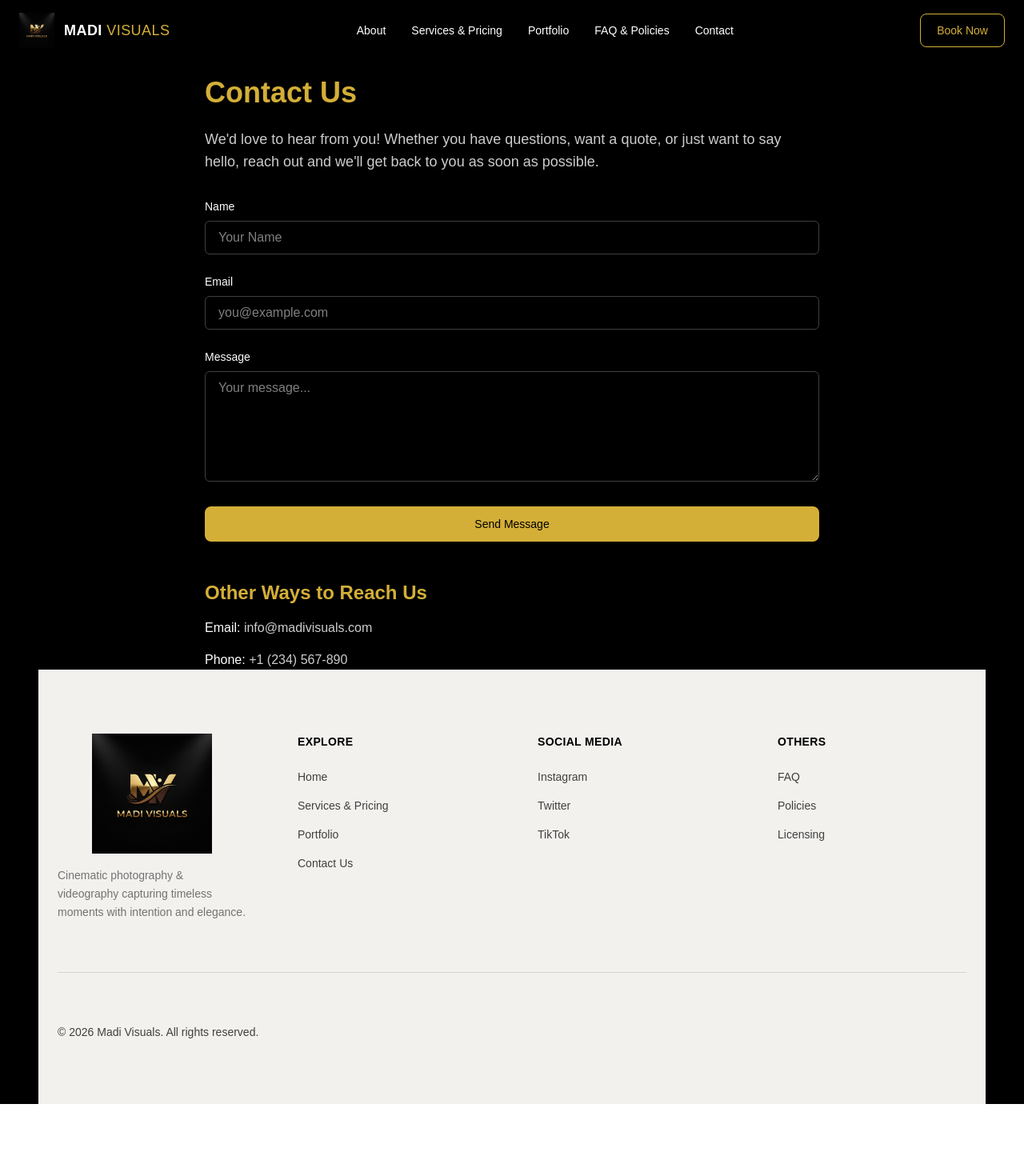
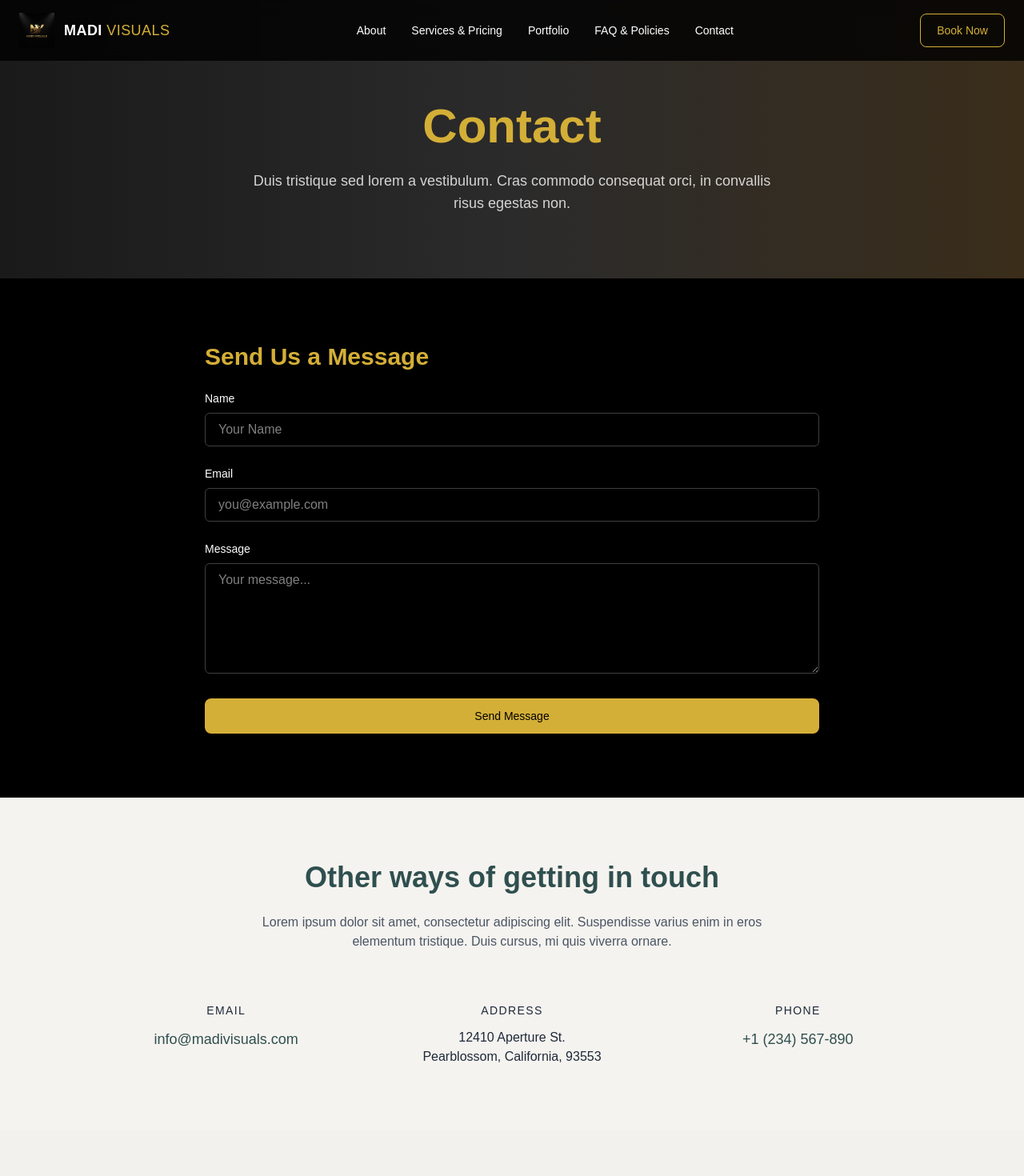
Before and after one commit to samuelomondi2/madi-visuals-2, a Next.js app in the folder frontend/: page /contact in a window 1280 px wide. Shown: the top 1470 px of the page at 80% size. Before the commit the page ends 1380 px from the top, so only its background shows below. Built offline with nearby package versions, Linux system fonts and the light colour scheme.

Commit message:
edited contact page

```diff
--- a/frontend/pages/contact.tsx
+++ b/frontend/pages/contact.tsx
@@ -1,19 +1,28 @@
-// ./app/contact/page.tsx
 import Link from "next/link";
-import Image from "next/image";
 import Footer from "./components/footer";
 import Navbar from "./components/navbar";
 
 export default function ContactPage() {
   return (
     <>
-      <Navbar/>
-      <main className="min-h-screen bg-black text-white pt-24 px-6 md:px-12">
+      <Navbar />
+      {/* Contact Hero Section */}
+      <section className="pt-32 pb-20 px-6 text-center bg-gradient-to-r from-[#1a1a1a] via-[#2b2b2b] to-[#3a2d1a]">
+        <h1 className="text-5xl md:text-6xl font-bold text-[#D4AF37] mb-6">
+          Contact
+        </h1>
+        <p className="max-w-2xl mx-auto text-white/80 text-lg">
+          Duis tristique sed lorem a vestibulum. Cras commodo consequat orci,
+          in convallis risus egestas non.
+        </p>
+      </section>
+
+      {/* Contact Form Section */}
+      <main className="bg-black text-white px-6 md:px-12 py-20">
         <section className="mx-auto max-w-3xl">
-          <h1 className="mb-6 text-4xl font-bold text-[#D4AF37]">Contact Us</h1>
-          <p className="mb-8 text-lg text-white/80">
-            We'd love to hear from you! Whether you have questions, want a quote, or just want to say hello, reach out and we'll get back to you as soon as possible.
-          </p>
+          <h2 className="mb-6 text-3xl font-semibold text-[#D4AF37]">
+            Send Us a Message
+          </h2>
 
           <form className="space-y-6">
             <div>
@@ -65,15 +74,61 @@ export default function ContactPage() {
               Send Message
             </button>
           </form>
+        </section>
+      </main>
 
-          <div className="mt-12 space-y-4">
-            <h2 className="text-2xl font-semibold text-[#D4AF37]">Other Ways to Reach Us</h2>
-            <p>Email: <Link href="mailto:info@madivisuals.com" className="text-white/80 hover:text-[#D4AF37]">info@madivisuals.com</Link></p>
-            <p>Phone: <Link href="tel:+1234567890" className="text-white/80 hover:text-[#D4AF37]">+1 (234) 567-890</Link></p>
+      {/* Other Ways Section */}
+      <section className="bg-[#f5f3ef] text-gray-800 py-20 px-6 md:px-12">
+        <div className="max-w-5xl mx-auto text-center">
+          <h2 className="text-4xl font-semibold mb-6 text-[#2f4f4f]">
+            Other ways of getting in touch
+          </h2>
+          <p className="max-w-2xl mx-auto mb-16 text-gray-600">
+            Lorem ipsum dolor sit amet, consectetur adipiscing elit.
+            Suspendisse varius enim in eros elementum tristique.
+            Duis cursus, mi quis viverra ornare.
+          </p>
+
+          <div className="grid md:grid-cols-3 gap-12 text-center">
+            <div>
+              <h3 className="uppercase tracking-widest text-sm mb-3">
+                Email
+              </h3>
+              <Link
+                href="mailto:info@madivisuals.com"
+                className="text-lg text-[#2f4f4f] hover:underline"
+              >
+                info@madivisuals.com
+              </Link>
+            </div>
+
+            <div>
+              <h3 className="uppercase tracking-widest text-sm mb-3">
+                Address
+              </h3>
+              <p>
+                12410 Aperture St.
+                <br />
+                Pearblossom, California, 93553
+              </p>
+            </div>
+
+            <div>
+              <h3 className="uppercase tracking-widest text-sm mb-3">
+                Phone
+              </h3>
+              <Link
+                href="tel:+1234567890"
+                className="text-lg text-[#2f4f4f] hover:underline"
+              >
+                +1 (234) 567-890
+              </Link>
+            </div>
           </div>
-        </section>
-        <Footer/>
-      </main>
+        </div>
+      </section>
+
+      <Footer />
     </>
   );
 }
```
